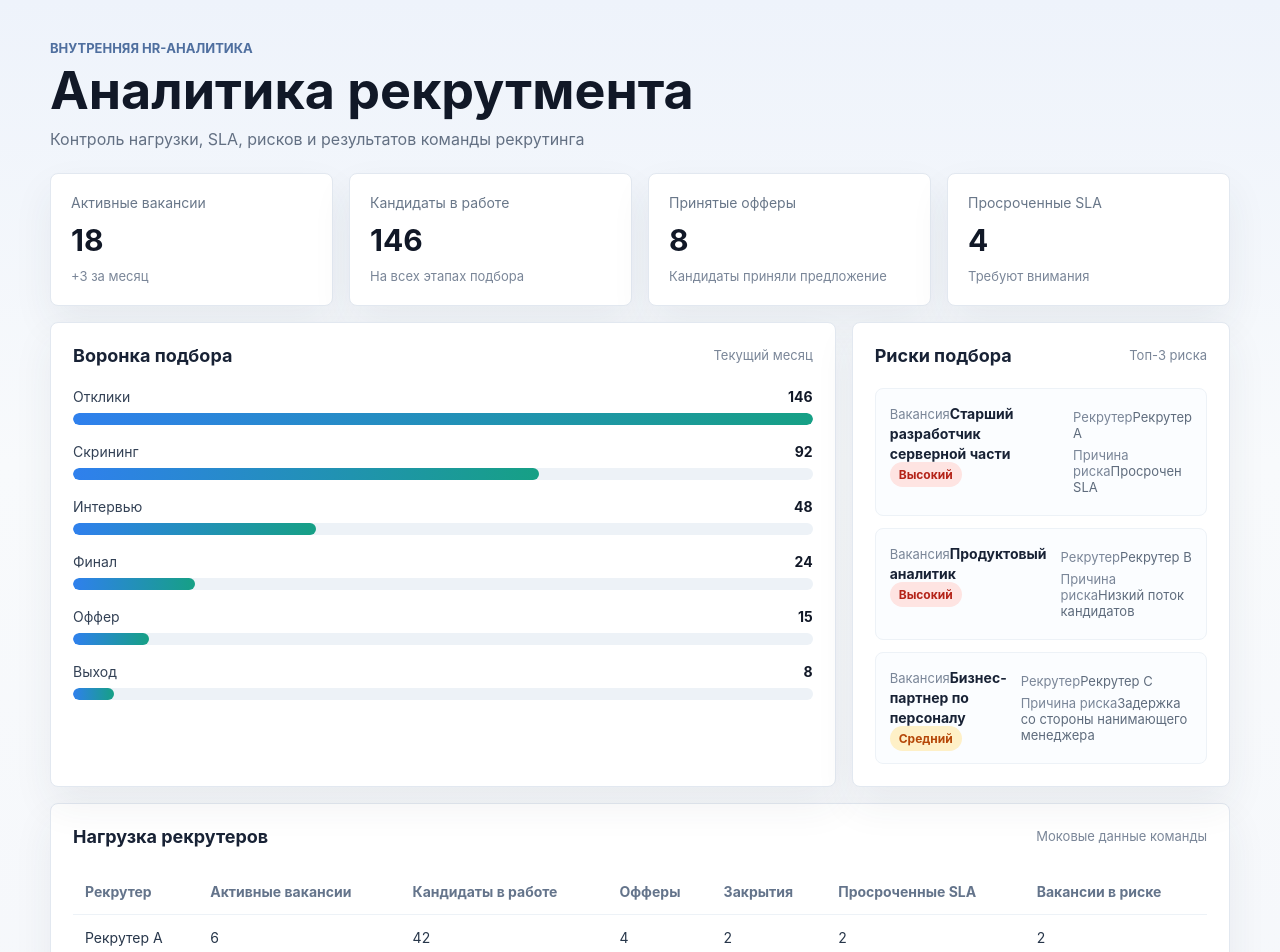
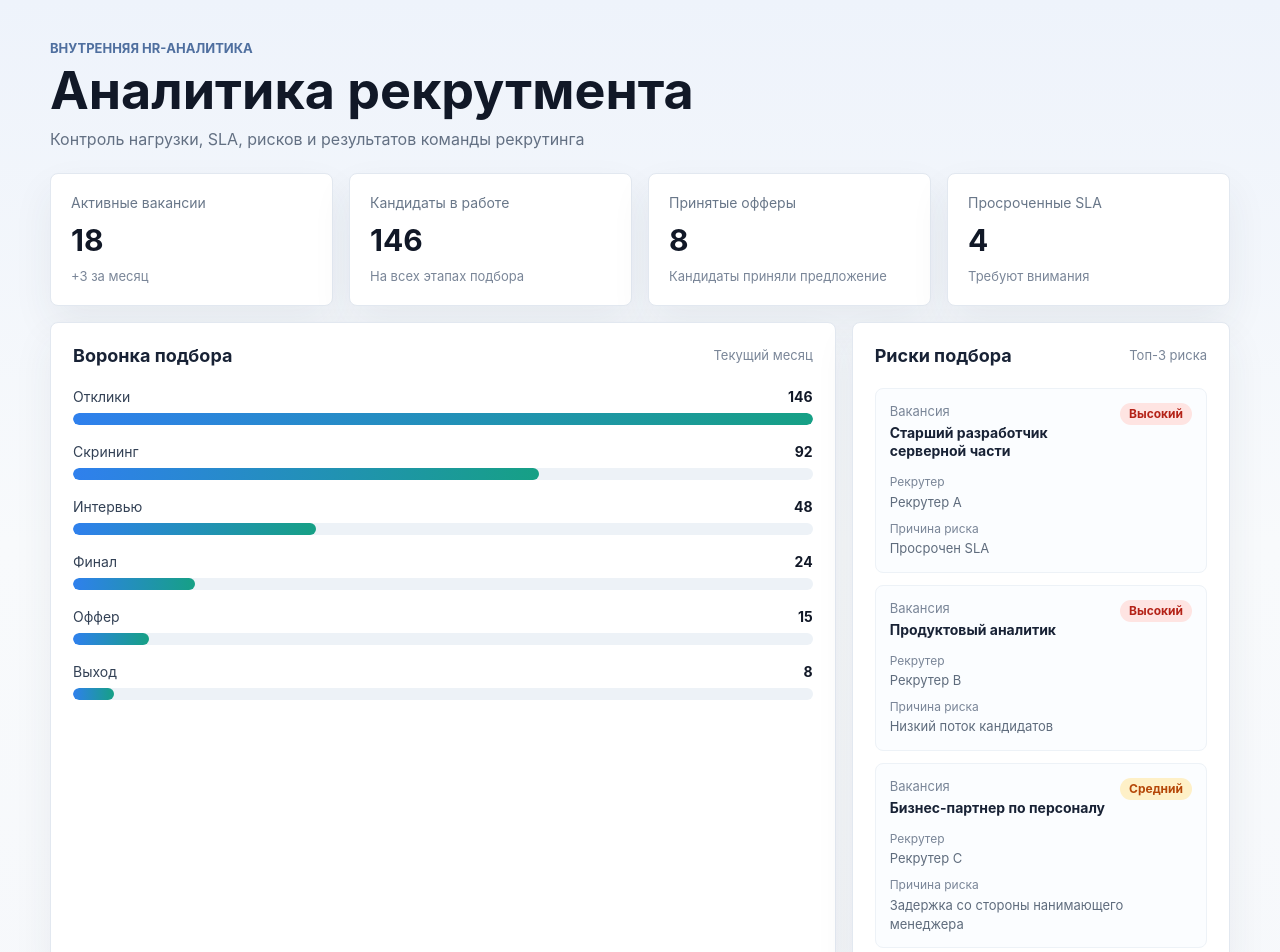
Before and after one commit to AN684-beep/hr-recruiting-analytics-dashboard, a React (Vite) app: page / in a window 1280 px wide. Shown: the top 952 px of the page. Built offline with nearby package versions, Linux system fonts and the light colour scheme.

Commit message:
Fix dashboard layout readability

```diff
--- a/src/styles.css
+++ b/src/styles.css
@@ -175,32 +175,60 @@ h2 {
 }
 
 .risk-item {
-  display: flex;
-  align-items: flex-start;
-  justify-content: space-between;
-  gap: 14px;
+  display: grid;
+  gap: 12px;
   padding: 14px;
   border: 1px solid #edf2f7;
   border-radius: 8px;
   background: #fbfdff;
 }
 
-.risk-item strong {
+.risk-header {
+  display: flex;
+  align-items: flex-start;
+  justify-content: space-between;
+  gap: 12px;
+}
+
+.risk-label {
+  display: block;
+  margin-bottom: 5px;
+}
+
+.risk-title {
+  display: block;
   color: #182235;
   font-size: 14px;
+  line-height: 1.35;
+  overflow-wrap: anywhere;
 }
 
-.risk-item p {
-  margin: 6px 0;
+.risk-details {
+  display: grid;
+  gap: 8px;
+}
+
+.risk-details p {
+  margin: 0;
   color: #5f6c7d;
   font-size: 13px;
+  line-height: 1.45;
+}
+
+.risk-details span {
+  display: block;
+  margin-bottom: 2px;
+  color: #7a8698;
+  font-size: 12px;
 }
 
 .risk-level {
   flex: 0 0 auto;
+  white-space: nowrap;
   border-radius: 999px;
   padding: 5px 9px;
   font-size: 12px;
+  line-height: 1;
 }
 
 .risk-level.high {
@@ -216,29 +244,34 @@ h2 {
 .table-wrap {
   width: 100%;
   overflow-x: auto;
+  border-radius: 8px;
 }
 
 table {
   width: 100%;
   border-collapse: collapse;
-  min-width: 920px;
+  min-width: 980px;
 }
 
 th,
 td {
-  padding: 14px 12px;
+  padding: 14px 16px;
   border-bottom: 1px solid #edf2f7;
   text-align: left;
   font-size: 14px;
+  line-height: 1.35;
+  vertical-align: middle;
 }
 
 th {
   color: #64748b;
   font-weight: 700;
+  white-space: normal;
 }
 
 td {
   color: #27364a;
+  white-space: nowrap;
 }
 
 tbody tr:last-child td {
```
